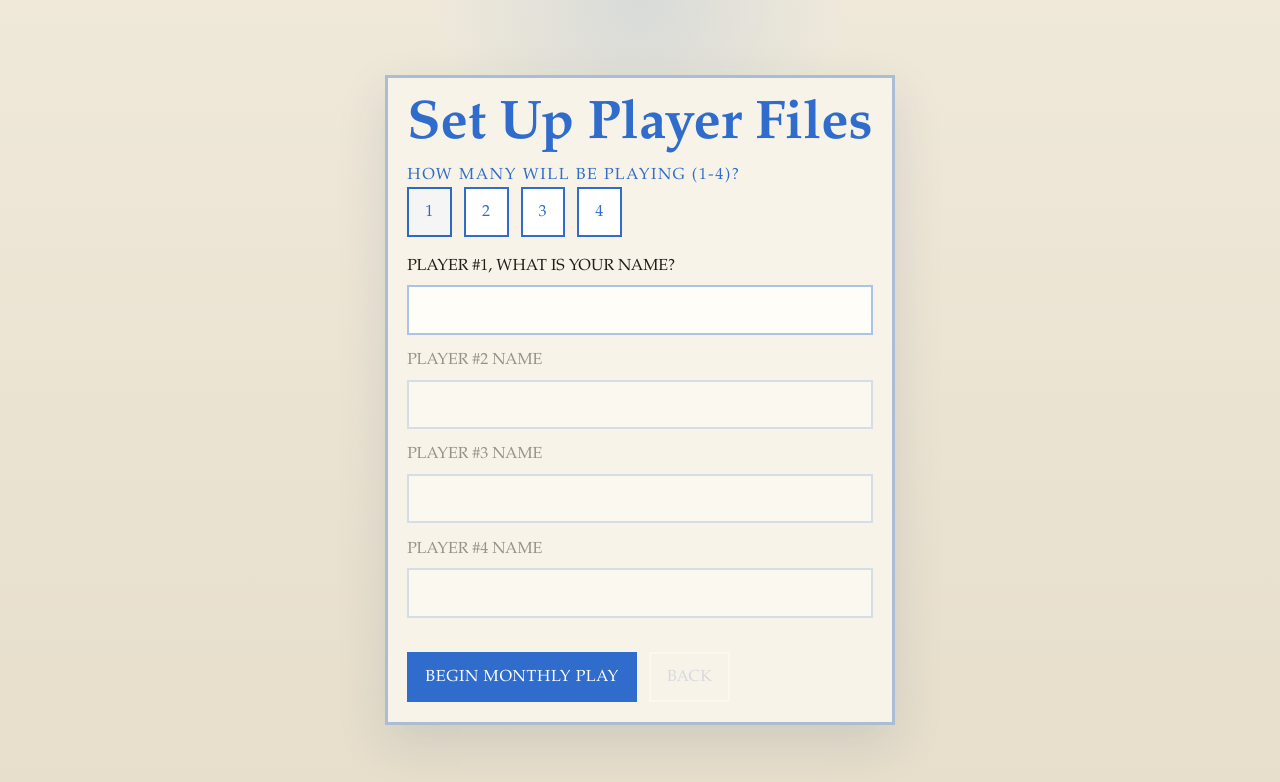
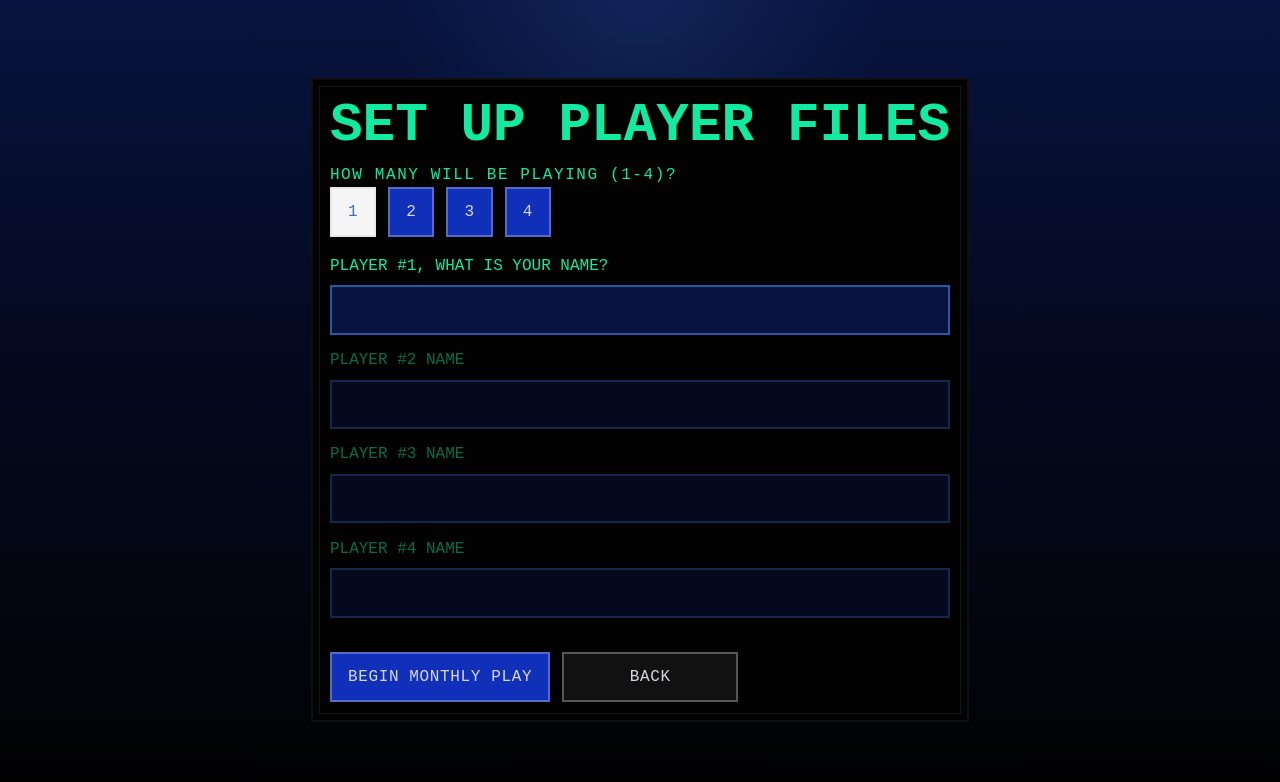
Before and after one commit to jameson5555/prunelda, a website built with Vite: page index.html in a window 1280 px wide. Both pictures are taken after a click on the button "START NEW GAME". Built offline with nearby package versions, Linux system fonts and the light colour scheme.

Commit message:
more stylez

```diff
--- a/src/main.js
+++ b/src/main.js
@@ -436,7 +436,7 @@
 
   return `
     <main class="game-shell setup-shell">
-      <section class="setup-panel">
+      <section class="setup-panel retro-screen gameplay-panel setup-screen-panel">
         <h1>Set Up Player Files</h1>
         <p class="screen-rule">HOW MANY WILL BE PLAYING (1-4)?</p>
         <div class="count-row">
@@ -504,7 +504,7 @@
   `).join('')
 
   return `
-    <section class="side-panel">
+    <section class="side-panel retro-screen gameplay-panel">
       <h2>Family Ledger</h2>
       <ul class="score-list">${rankingRows}</ul>
       <div class="horatio-card">
@@ -517,7 +517,7 @@
 
 function logMarkup(game) {
   return `
-    <section class="log-panel">
+    <section class="log-panel retro-screen gameplay-panel">
       <h2>Monthly News</h2>
       <ul class="log-list">
         ${game.log.map((entry) => `<li><span class="log-month">M${entry.month}</span><span>${entry.text}</span></li>`).join('')}
@@ -634,7 +634,7 @@
 
   return `
     <main class="game-shell ending-shell">
-      <section class="hero-panel ending-panel">
+      <section class="hero-panel ending-panel retro-screen gameplay-panel">
         <div class="ending-layout">
           <div class="ending-copy">
             <p class="eyebrow">Routines For Game End</p>
--- a/src/style.css
+++ b/src/style.css
@@ -1,30 +1,30 @@
 :root {
-  color-scheme: light;
+  color-scheme: dark;
   font-family: 'Palatino Linotype', 'Book Antiqua', Palatino, serif;
   line-height: 1.45;
-  color: #211e1a;
+  color: var(--atari-white);
   background:
-    radial-gradient(circle at top, rgba(98, 145, 213, 0.16), transparent 20%),
-    linear-gradient(180deg, #efe9da 0%, #e7decb 100%);
+    radial-gradient(circle at top, rgba(61, 116, 207, 0.18), transparent 24%),
+    linear-gradient(180deg, #08133f 0%, #04091f 45%, #020202 100%);
   font-synthesis: none;
   text-rendering: optimizeLegibility;
   -webkit-font-smoothing: antialiased;
   -moz-osx-font-smoothing: grayscale;
-  --paper: #f8f4ea;
-  --paper-strong: #fffdf7;
-  --paper-soft: #f0eadb;
-  --panel: rgba(248, 244, 234, 0.96);
-  --panel-strong: rgba(255, 253, 247, 0.98);
-  --panel-soft: rgba(238, 231, 215, 0.95);
-  --border: rgba(31, 88, 173, 0.35);
-  --border-strong: #2f6ccb;
-  --accent: #2f6ccb;
-  --accent-soft: #111111;
+  --paper: #050b25;
+  --paper-strong: #08133f;
+  --paper-soft: #09112f;
+  --panel: rgba(5, 11, 37, 0.96);
+  --panel-strong: rgba(8, 19, 63, 0.98);
+  --panel-soft: rgba(9, 17, 47, 0.95);
+  --border: rgba(61, 116, 207, 0.45);
+  --border-strong: #3d74cf;
+  --accent: #12e9a1;
+  --accent-soft: #d8d8df;
   --gold: #dca21a;
   --mint: #12e9a1;
-  --ink-soft: rgba(33, 30, 26, 0.82);
-  --ink-faint: rgba(33, 30, 26, 0.58);
-  --shadow: 0 18px 48px rgba(31, 52, 91, 0.12);
+  --ink-soft: rgba(216, 216, 223, 0.88);
+  --ink-faint: rgba(216, 216, 223, 0.66);
+  --shadow: 0 18px 48px rgba(0, 0, 0, 0.28);
   --atari-black: #020202;
   --atari-green: #12e9a1;
   --atari-gold: #dca21a;
@@ -40,6 +40,9 @@
   margin: 0;
   min-width: 320px;
   min-height: 100vh;
+  background:
+    radial-gradient(circle at top, rgba(61, 116, 207, 0.18), transparent 24%),
+    linear-gradient(180deg, #08133f 0%, #04091f 45%, #020202 100%);
 }
 
 button,
@@ -329,8 +332,8 @@
 
 .hero-button.secondary,
 .count-pill {
-  background: white;
-  color: var(--accent);
+  background: #0d1b52;
+  color: var(--atari-white);
 }
 
 .hero-button.ghost {
@@ -364,10 +367,31 @@
   filter: brightness(0.96);
 }
 
+.hero-button:hover,
+.count-pill:hover {
+  background: #1740a3;
+}
+
 .setup-form {
   display: grid;
   gap: 0.9rem;
   margin-top: 1.1rem;
+}
+
+.setup-screen-panel {
+  max-width: 860px;
+}
+
+.setup-screen-panel h1,
+.setup-screen-panel .screen-rule,
+.setup-screen-panel .setup-row span {
+  color: var(--atari-green);
+}
+
+.setup-screen-panel input {
+  background: #08133f;
+  border-color: rgba(61, 116, 207, 0.7);
+  color: var(--atari-white);
 }
 
 .setup-row,
@@ -416,6 +440,27 @@
 .gameplay-panel strong,
 .focus-card .turn-status {
   color: var(--atari-gold);
+}
+
+.setup-screen-panel .count-pill,
+.setup-screen-panel .hero-button,
+.ending-panel .hero-button {
+  background: #1130ba;
+  color: var(--atari-white);
+  border-color: rgba(216, 216, 223, 0.35);
+}
+
+.setup-screen-panel .hero-button.secondary,
+.setup-screen-panel .count-pill.selected,
+.ending-panel .hero-button.secondary {
+  background: white;
+  color: var(--atari-blue);
+}
+
+.setup-screen-panel .hero-button.ghost,
+.ending-panel .hero-button.ghost {
+  background: rgba(255, 255, 255, 0.06);
+  color: var(--atari-white);
 }
 
 .gameplay-panel .headline-blurb,
```
